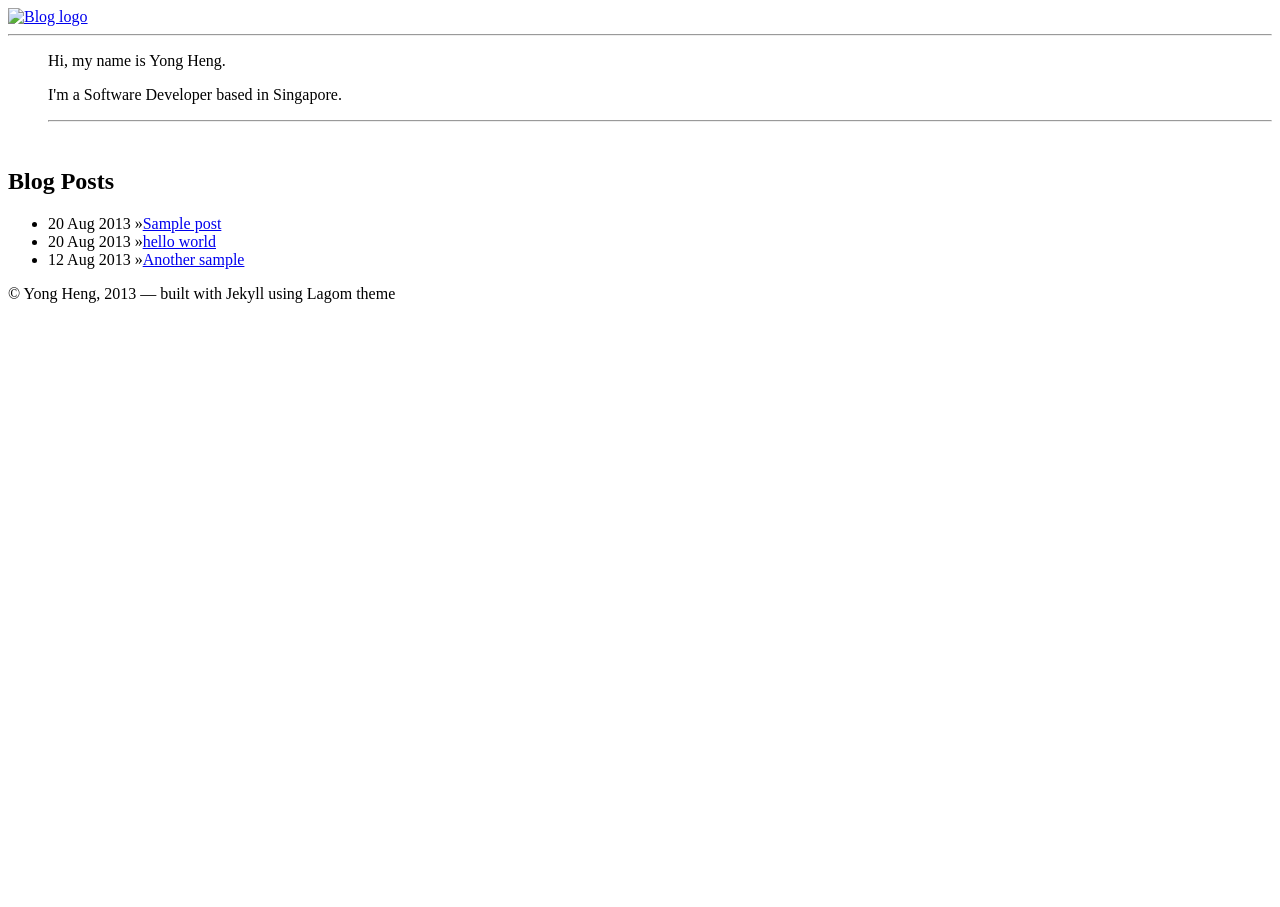
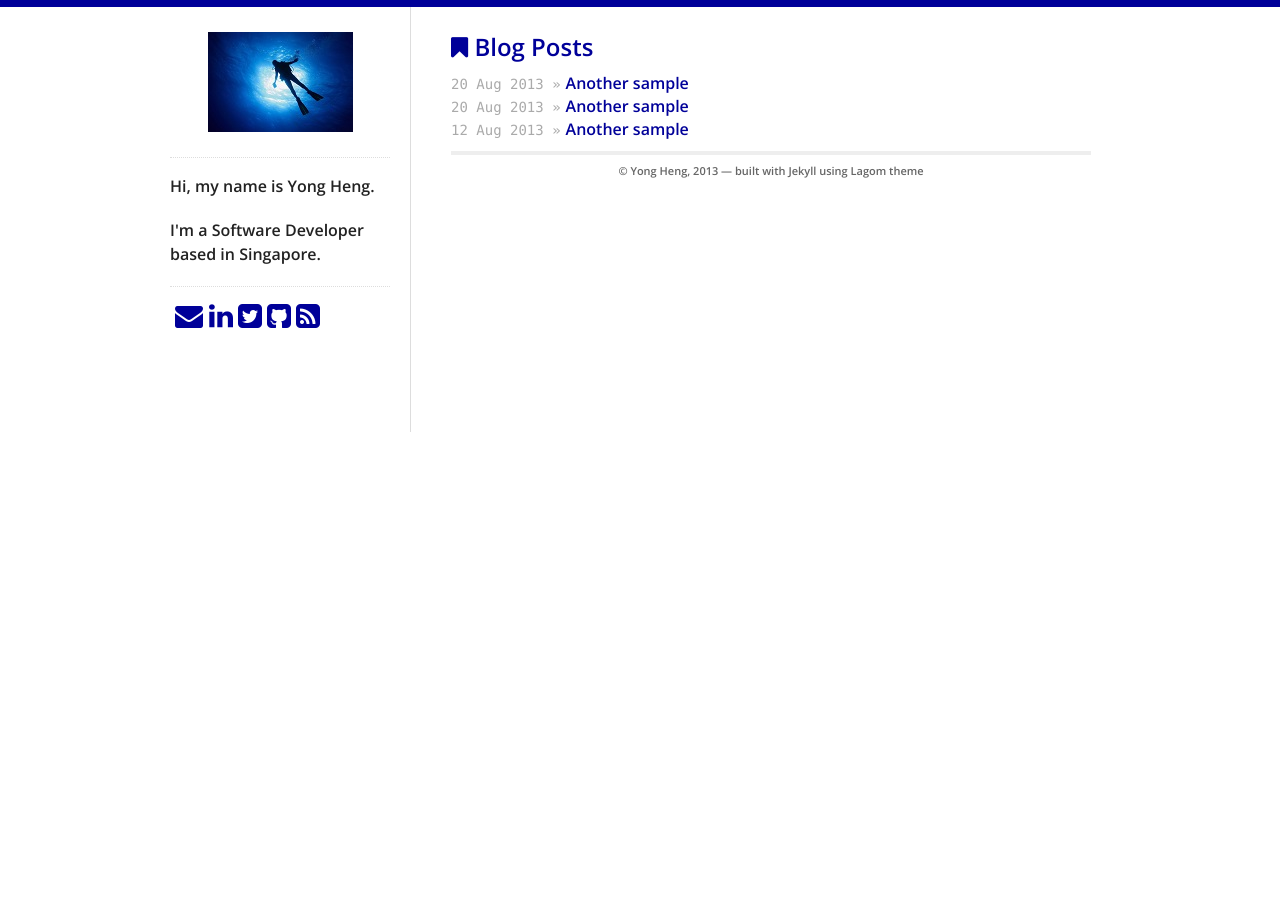
Before and after one commit to Misterhex/TweetSync, a Jekyll site: the page built from index.html, in a window 1280 px wide. Built offline with Jekyll 4.4.1, drawn with Linux system fonts in a browser that asks for light colours.

```diff
--- a/_config.yml
+++ b/_config.yml
@@ -3,8 +3,7 @@ pygments: false
 url: misterhex.github.io/blog
 lsi: false
 exclude: [LICENSE, CNAME, README.md, .gitignore]
-base_dir: /blog
-baseurl: misterhex.github.io/blog
+baseurl: /blog
 
 # Theme customization - please change from the defaults!
 theme:
--- a/_layouts/default.html
+++ b/_layouts/default.html
@@ -27,7 +27,7 @@
     </div>
 
     <div class="eleven columns content">
-      {{base_dir}}{{ content }}
+      {{ content }}
 
       <div class="footer">
         {% include footer.html %}
--- a/_posts/2013-08-20-Hello-world.md
+++ b/_posts/2013-08-20-Hello-world.md
@@ -1,5 +1,8 @@
 ---
 layout: post
-title: hello world
+title: Another sample
+categories:
+- test
 ---
+
 hello world
--- a/_posts/2013-08-20-sample-post.md
+++ b/_posts/2013-08-20-sample-post.md
@@ -1,8 +1,9 @@
 ---
 layout: post
-title: Sample post
+title: Another sample
+categories:
+- tweet
 ---
-
 Tattooed roof party *vinyl* freegan single-origin coffee wayfarers tousled, umami yr
 meggings hella selvage. Butcher bespoke seitan, cornhole umami gentrify put a bird
 on it occupy trust fund. Umami whatever kitsch, locavore fingerstache Tumblr pork belly
--- a/index.html
+++ b/index.html
@@ -7,7 +7,7 @@ title: Blog Posts
   <h2><i class="icon-bookmark"></i> Blog Posts</h2>
   <ul id="blog-posts" class="posts">
     {% for post in site.posts %}
-      <li><span>{{ post.date | date_to_string }} &raquo;</span><a href="{{ post.url }}">{{ post.title }}</a></li>
+      <li><span>{{ post.date | date_to_string }} &raquo;</span><a href="{{site.baseurl}}{{ post.url }}">{{ post.title }}</a></li>
     {% endfor %}
   </ul>
 </div>
```
Also changed, not shown: _posts/2013-08-12-another-sample.md (+2 -0 lines).
